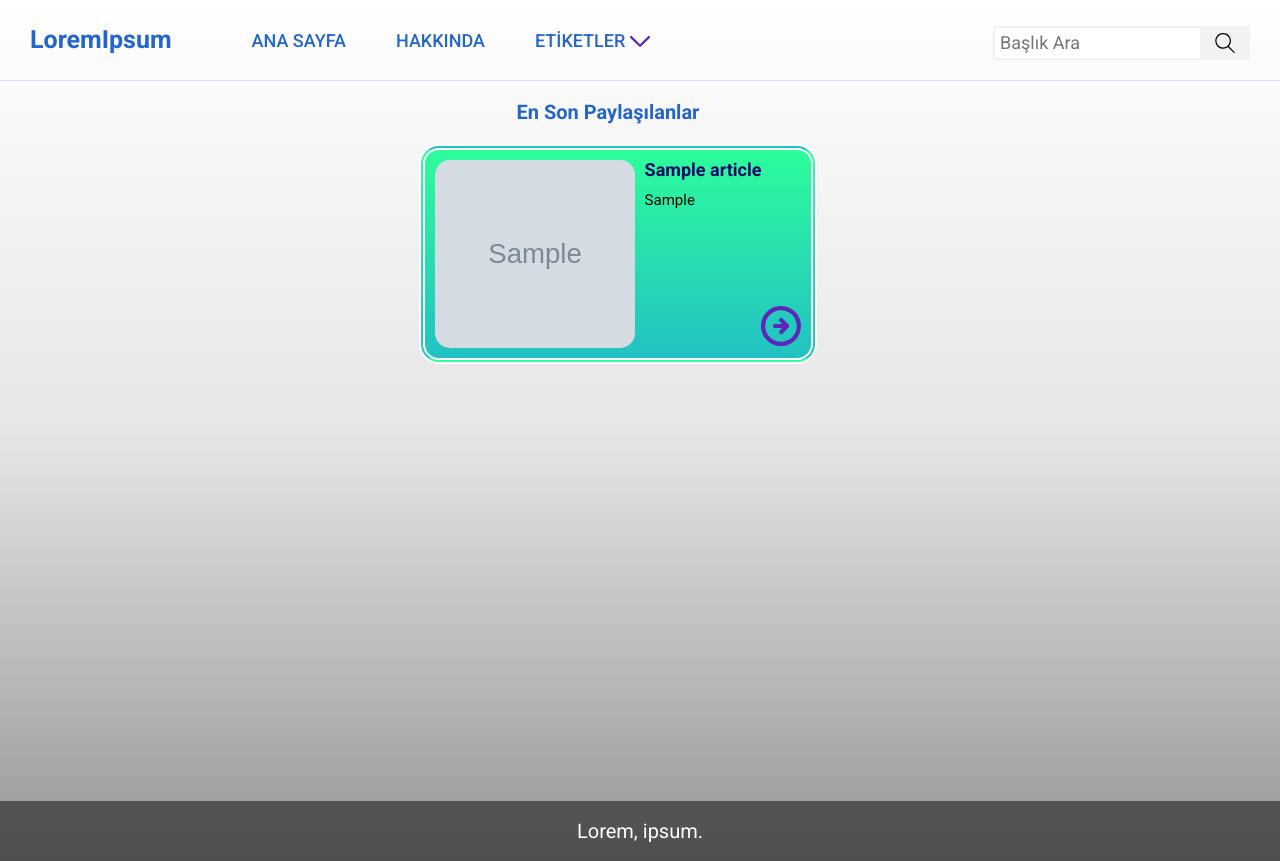
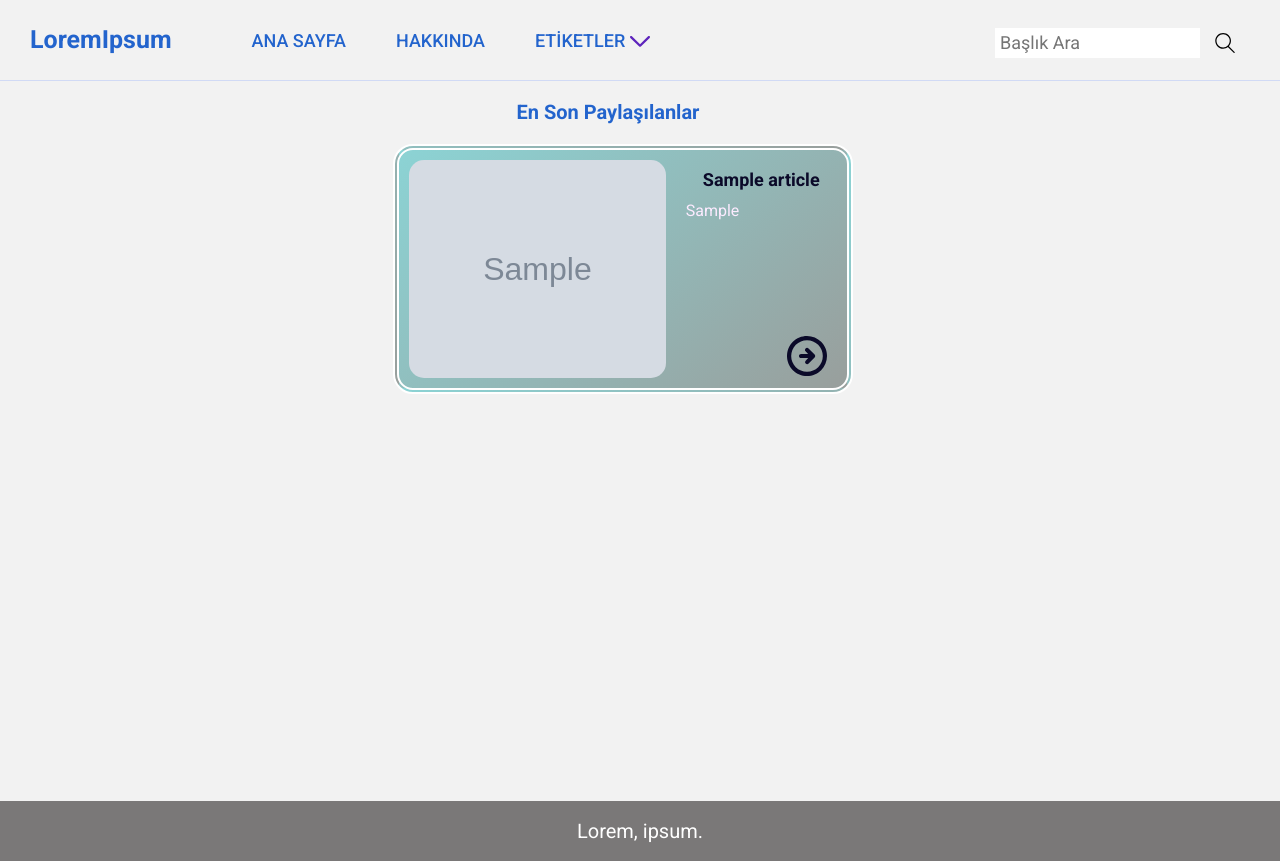
Before and after one commit to kemalayhan/personal-blog, a Django app: page / in a window 1280 px wide. Run offline with Django 3.2, Linux system fonts and the light colour scheme; tables that the repository leaves empty hold one stand-in row (values such as "Sample post"); grey boxes marked "Sample" are stand-in pictures; some libraries are stand-ins or nearby versions.

Commit message:
front-end updated
-configure card html and css

```diff
--- a/blogsrc/static/css/cards.css
+++ b/blogsrc/static/css/cards.css
@@ -1,5 +1,6 @@
-.card-header {
+.main-content-heading {
     color: var(--color-light-blue);
+    font-size: 2rem;
     width: -webkit-max-content;
     width: -moz-max-content;
     width: max-content;
@@ -8,7 +9,8 @@
     margin-right: auto;
 }
 
-/* CARD */
+
+/* CARD  CONTAINER */
 
 .card-container {
     display: -webkit-box;
@@ -22,90 +24,84 @@
     padding-left: 30px;
 }
 
+
+/* CARD */
+
 .card {
+    background: linear-gradient(139deg, var(--color-grayish-blue) 0%, var(--color-dark-gray) 100%);
     -webkit-box-sizing: border-box;
     box-sizing: border-box;
-    background: -o-linear-gradient(bottom, rgba(34, 193, 195, 1) 0%, rgba(45, 253, 155, 1) 100%);
-    background: -webkit-gradient(linear, left bottom, left top, from(rgba(34, 193, 195, 1)), to(rgba(45, 253, 155, 1)));
-    background: linear-gradient(0deg, rgba(34, 193, 195, 1) 0%, rgba(45, 253, 155, 1) 100%);
     border: 6px double white;
     border-radius: 20px;
     display: -webkit-box;
     display: -ms-flexbox;
     display: flex;
-    max-width: 500px;
-    height: 220px;
+    max-width: 850px;
+    height: 250px;
     margin-bottom: 20px;
-    margin-right: 10px;
     padding: 10px;
     position: relative;
 }
 
-/* CARD - IMAGE */
+
+/* CARD IMAGE */
 
 .card-image {
-    width: 200px;
-    height: 188px;
     border-radius: 15px;
+    margin-right: 20px;
+    width: 60%;
 }
 
-/* CARD - TEXT AND ICON */
 
-.text-and-icon {
-    -webkit-box-sizing: border-box;
-    box-sizing: border-box;
-    display: -webkit-box;
-    display: -ms-flexbox;
-    display: flex;
-    -ms-flex-wrap: wrap;
-    flex-wrap: wrap;
+/* CARD ARTICLE  */
+
+.card-article {
+    margin-top: 10px;
+    width: 40%;
 }
 
-/* TEXT AND ICON - TITLE AND TEXT */
 
-.title-and-text {
-    -webkit-box-sizing: border-box;
-    box-sizing: border-box;
-    height: 130px;
-    margin-left: 10px;
+/* CARD ARTICLE HEADER */
+
+.card-article-header {
+    display: flex;
+    align-items: center;
+    justify-content: center;
+    margin-bottom: 10px;
 }
 
-.card-title-link {
-    display: block;
-    margin-left: auto;
-    margin-right: auto;
-    width: -webkit-max-content;
-    width: -moz-max-content;
-    width: max-content;
+.card-article-heading {
+    color: var(--color-dark-blue);
+    font-size: 1.8rem;
+    font-weight: var(--bold);
 }
 
-.card-title-text {
-    color: var(--color-dark-blue);
-    font-size: 1.8rem;
-    font-weight: 600;
+.card-article-heading:hover {
+    color: #ffffff;
 }
 
-.card-title-text:hover {
-    color: white;
-}
 
-.card-text {
+/* CARD ARTICLE HEADER */
+
+.card-article-text {
+    color: #fcebff;
     display: -webkit-box;
     -webkit-box-orient: vertical;
     -webkit-line-clamp: 5;
-    font-size: 1.5rem;
+    font-size: 1.6rem;
+    font-weight: 400;
     line-height: 19px;
     margin-top: 10px;
     overflow: hidden;
 }
 
-/* TEXT AND ICON - ARROW CONTAINER */
+
+/* ARROW */
 
 .arrow-container {
-    -ms-flex-item-align: end;
-    align-self: flex-end;
-    margin-left: auto;
-    margin-right: 0;
+    position: absolute;
+    bottom: 10px;
+    right: 20px;
 }
 
 .arrow-icon {
@@ -114,47 +110,34 @@
 }
 
 .arrow-icon path {
-    fill: var(--color-purple);
+    fill: var(--color-dark-blue);
 }
 
 .arrow-icon:hover path {
     fill: white;
 }
 
+
 /* MEDIA QUERIES */
 
-@media(max-width:760px) {
+@media(max-width:700px) {
     .card {
-        -webkit-box-orient: vertical;
-        -webkit-box-direction: normal;
-        -ms-flex-direction: column;
         flex-direction: column;
-        -webkit-box-align: center;
-        -ms-flex-align: center;
-        align-items: center;
-        width: 270px;
-        height: 480px;
+        max-width: 500px;
+        min-height: 400px;
+        height: auto;
     }
+
     .card-image {
         width: 100%;
-        height: 60%;
-        margin-bottom: 10px;
+        height: auto;
     }
-    .text-and-icon {
-        height: 40%;
-        margin-bottom: 10px;
+
+    .card-article {
+        width: 100%;
     }
-    .title-and-text {
-        height: -webkit-max-content;
-        height: -moz-max-content;
-        height: max-content;
-        margin-bottom: 20px;
+
+    .card-article-text {
         text-align: center;
     }
 }
-
-@media(max-width:450px) {
-    .card {
-        margin-right: 0px;
-    }
-}
--- a/blogsrc/static/css/global.css
+++ b/blogsrc/static/css/global.css
@@ -1,10 +1,3 @@
-:root {
-    --color-light-gray: hsl(0, 0%, 95%);
-    --color-light-blue: hsl(217, 71%, 47%);
-    --color-transparent-blue: hsla(225, 100%, 65%, 0.2);
-    --color-dark-blue: hsl(244, 86%, 22%);
-}
-
 *, ::before, ::after, h1, h2 {
     margin: 0px;
     padding: 0px;
@@ -17,9 +10,7 @@ html, body {
 }
 
 body {
-    background-image: -webkit-gradient(linear, left top, left bottom, from(rgb(255, 255, 255)), color-stop(rgb(230, 230, 230)), to(rgb(150, 150, 150)));
-    background-image: -o-linear-gradient(rgb(255, 255, 255), rgb(230, 230, 230), rgb(150, 150, 150));
-    background-image: linear-gradient(rgb(255, 255, 255), rgb(230, 230, 230), rgb(150, 150, 150));
+    background: var(--color-light-gray);
     font-family: 'Roboto', sans-serif;
     position: relative;
 }
--- a/blogsrc/static/css/variable.css
+++ b/blogsrc/static/css/variable.css
@@ -1,7 +1,17 @@
 :root {
     --color-light-gray: hsl(0, 0%, 95%);
+    --color-dark-gray: hsl(156, 3%, 61%);
+
+    --color-grayish-blue: hsl(181, 46%, 69%);
     --color-light-blue: hsl(217, 71%, 47%);
     --color-transparent-blue: hsla(225, 100%, 65%, 0.2);
-    --color-dark-blue: hsl(244, 86%, 22%);
+    --color-dark-blue: hsl(242, 62%, 10%);
+
     --color-purple: hsl(263, 68%, 44%);
+
+
+    --small: 300;
+    --medium: 400;
+    --semi-bold: 500;
+    --bold: 700;
 }
--- a/blogsrc/templates/cards.html
+++ b/blogsrc/templates/cards.html
@@ -10,31 +10,63 @@
 
 
 {% block body %}
-<div class="cards-and-header">
-    <header class="card-header">
+
+<!--MAIN CONTENT HEADER -->
+
+<header class="main-content-header">
     {% if tag %}
-        <h1 class="card-heading">{{ tag.title }}</h1>
+    <h2 class="main-content-heading">{{ tag.title }}</h2>
     {% else %}
-        <h1 class="card-heading">En Son Paylaşılanlar</h1>
+    <h2 class="main-content-heading">En Son Paylaşılanlar</h2>
     {% endif %}
 </header>
+
+<!-- CARD CONTAINER -->
+
 <div class="card-container">
+
     {% for article in articles %}
+
+    <!-- CARD -->
+
     <div class="card">
+
         {% if article.main_image %}
+
+        <!-- CARD IMAGE -->
+
         <img class="card-image" src=" {{ article.main_image.url }} " alt="image">
+
         {% endif %}
-            <div class="text-and-icon">
-                <div class="title-and-text">
-                    <a class="card-title-link" href="{% url 'article_detail' slug=article.slug %}">
-                        <h2 class="card-title-text"> {{ article.title }} </h2>
+
+        <!-- CARD ARTICLE -->
+
+        <div class="card-article">
+
+            <!-- CARD ARTICLE HEADER -->
+
+            <header class="card-article-header">
+                <a class="card-article-link" href="{% url 'article_detail' slug=article.slug %}">
+                    <h2 class="card-article-heading"> {{ article.title }} </h2>
                 </a>
-                    <p class="card-text">
+            </header>
+
+            <!-- CARD ARTICLE TEXT-->
+
+            <div class="card-article-text-container">
+                <p class="card-article-text">
                     {{ article.brief}}
                 </p>
             </div>
+
+
+        </div>
+
+        <!-- ARROW -->
+
         <div class="arrow-container">
-                    <a class="read-more" href="{% url 'article_detail' slug=article.slug %}">
+
+            <a class="arrow-link" href="{% url 'article_detail' slug=article.slug %}">
                 <svg class="arrow-icon" version="1.1" id="Layer_1" xmlns="http://www.w3.org/2000/svg"
                     xmlns:xlink="http://www.w3.org/1999/xlink" x="0px" y="0px" viewBox="0 0 122.88 122.88"
                     style="enable-background:new 0 0 122.88 122.88" xml:space="preserve">
@@ -44,10 +76,15 @@
                     </g>
                 </svg>
             </a>
+
         </div>
+
+
+
     </div>
+
+    {% endfor %}
+
 </div>
-        {% endfor %}
-    </div>
-</div>
+
 {% endblock body %}
```
Lines whose indentation alone changed are shown as unchanged.
